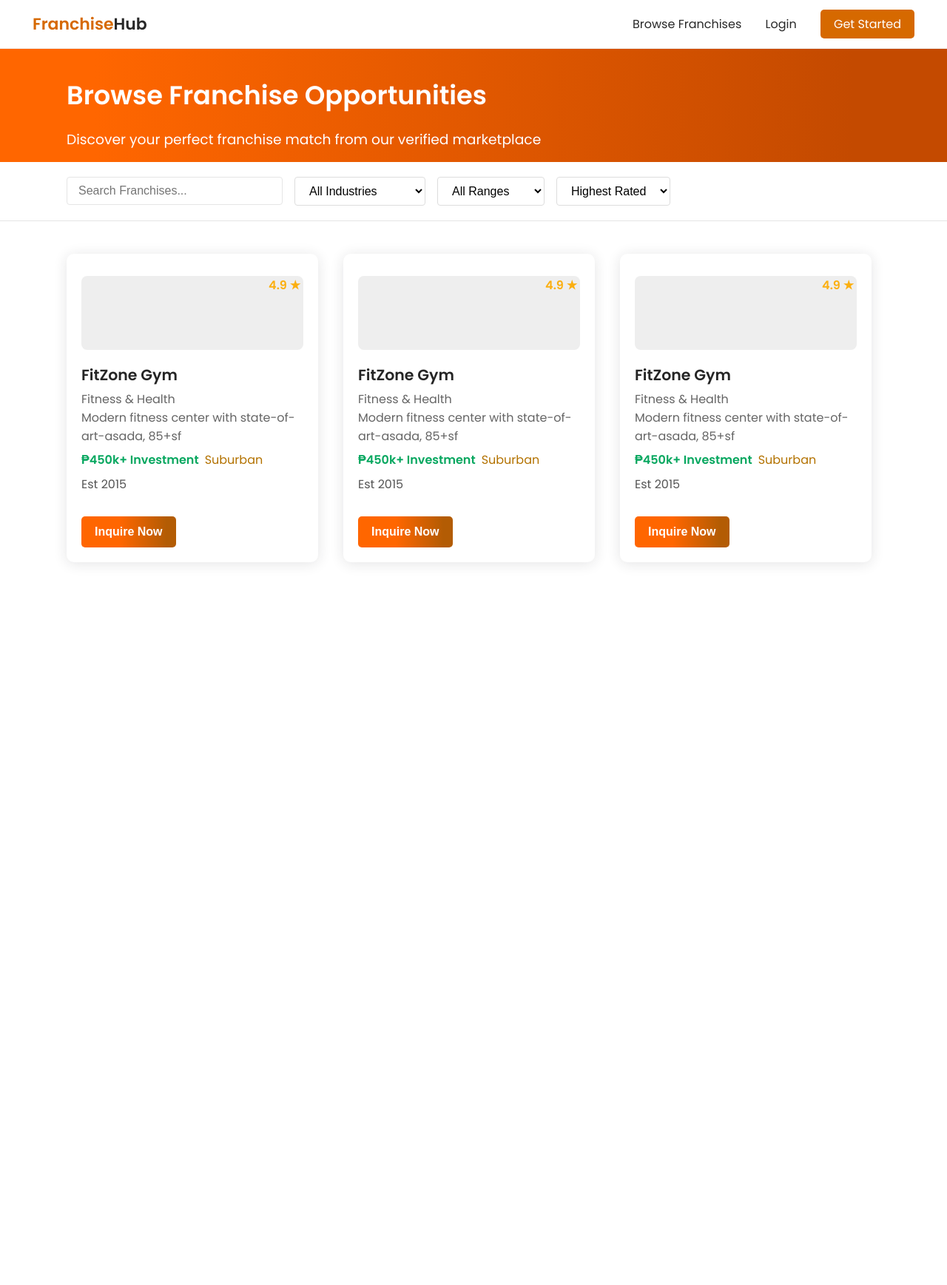
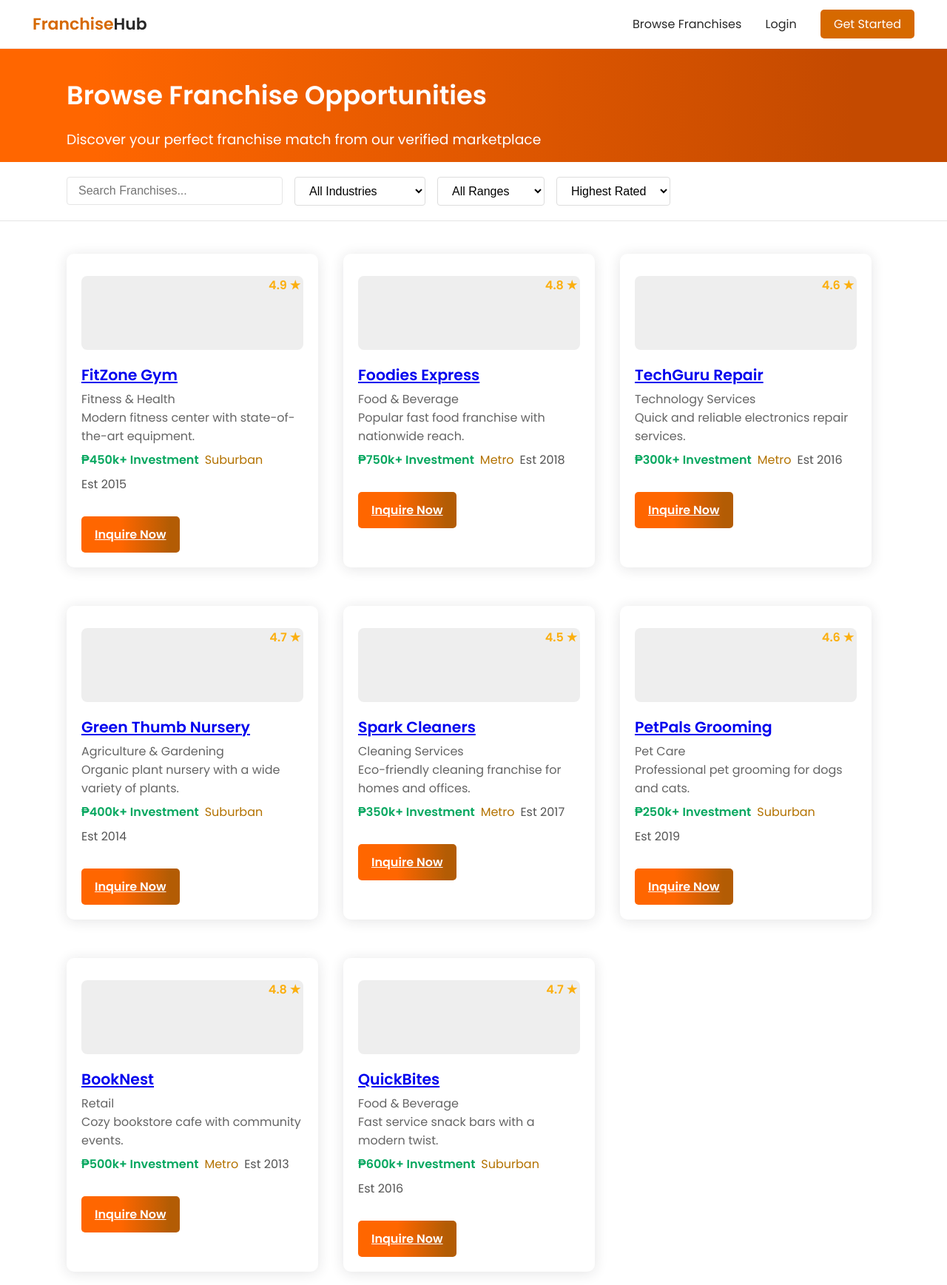
Before and after one commit to dillandeluxe/CSIT327-G5-FranchiseHub, a Django app: page /browse/ in a window 1280 px wide. Shown: the whole page at 74% size. Before the commit the page ends 763 px from the top, so only its background shows below. Run offline with Django 5.2, Linux system fonts and the light colour scheme.

Commit message:
On branch feature/public-interface Your branch is up to date with 'origin/feature/public-interface'.
Updated browse and added franchise details page

```diff
--- a/accounts/urls.py
+++ b/accounts/urls.py
@@ -8,5 +8,6 @@ urlpatterns = [
     path('register/', views.register_view, name='register'),
     path('login/', views.login_view, name='login'),
     path('logout/', views.logout_view, name='logout'),
-
+    path('franchise/<int:franchise_id>/', views.franchise_detail, name='franchise_detail'),
+    path('franchise/inquiry/', views.franchise_inquiry, name='franchise_inquiry'),
 ]
--- a/accounts/views.py
+++ b/accounts/views.py
@@ -2,6 +2,93 @@ from django.shortcuts import render, redirect
 from django.contrib.auth.models import User
 from django.contrib import messages
 from django.contrib.auth import authenticate, login, logout
+from django.http import HttpResponse
+from django.shortcuts import render
+from django.http import Http404
+
+
+franchises = [
+    {
+        'id': 1,
+        'name': 'FitZone Gym',
+        'industry': 'Fitness & Health',
+        'desc': 'Modern fitness center with state-of-the-art equipment.',
+        'investment': '₱450k+ Investment',
+        'location': 'Suburban',
+        'established': 'Est 2015',
+        'rating': '4.9 ★',
+    },
+    {
+        'id': 2,
+        'name': 'Foodies Express',
+        'industry': 'Food & Beverage',
+        'desc': 'Popular fast food franchise with nationwide reach.',
+        'investment': '₱750k+ Investment',
+        'location': 'Metro',
+        'established': 'Est 2018',
+        'rating': '4.8 ★',
+    },
+    {
+        'id': 3,
+        'name': 'TechGuru Repair',
+        'industry': 'Technology Services',
+        'desc': 'Quick and reliable electronics repair services.',
+        'investment': '₱300k+ Investment',
+        'location': 'Metro',
+        'established': 'Est 2016',
+        'rating': '4.6 ★',
+    },
+    {
+        'id': 4,
+        'name': 'Green Thumb Nursery',
+        'industry': 'Agriculture & Gardening',
+        'desc': 'Organic plant nursery with a wide variety of plants.',
+        'investment': '₱400k+ Investment',
+        'location': 'Suburban',
+        'established': 'Est 2014',
+        'rating': '4.7 ★',
+    },
+    {
+        'id': 5,
+        'name': 'Spark Cleaners',
+        'industry': 'Cleaning Services',
+        'desc': 'Eco-friendly cleaning franchise for homes and offices.',
+        'investment': '₱350k+ Investment',
+        'location': 'Metro',
+        'established': 'Est 2017',
+        'rating': '4.5 ★',
+    },
+    {
+        'id': 6,
+        'name': 'PetPals Grooming',
+        'industry': 'Pet Care',
+        'desc': 'Professional pet grooming for dogs and cats.',
+        'investment': '₱250k+ Investment',
+        'location': 'Suburban',
+        'established': 'Est 2019',
+        'rating': '4.6 ★',
+    },
+    {
+        'id': 7,
+        'name': 'BookNest',
+        'industry': 'Retail',
+        'desc': 'Cozy bookstore cafe with community events.',
+        'investment': '₱500k+ Investment',
+        'location': 'Metro',
+        'established': 'Est 2013',
+        'rating': '4.8 ★',
+    },
+    {
+        'id': 8,
+        'name': 'QuickBites',
+        'industry': 'Food & Beverage',
+        'desc': 'Fast service snack bars with a modern twist.',
+        'investment': '₱600k+ Investment',
+        'location': 'Suburban',
+        'established': 'Est 2016',
+        'rating': '4.7 ★',
+    }
+]
 
 def register_view(request):
     if request.method == 'POST':
@@ -48,4 +135,32 @@ def home_view(request):
     return render(request, 'accounts/home.html')
 
 def browse(request):
-    return render(request, 'accounts/browse.html')
+    return render(request, 'accounts/browse.html', {'franchises': franchises})
+
+def get_franchise_by_id(franchise_id):
+    # franchises list defined here or imported
+    return next((f for f in franchises if f['id'] == franchise_id), None)
+
+def franchise_detail(request, franchise_id):
+    franchise = get_franchise_by_id(franchise_id)
+    if not franchise:
+        raise Http404("Franchise not found")
+    if request.GET.get('ajax') == '1':
+        return render(request, 'accounts/franchise_detail_modal.html', {'franchise': franchise})
+    else:
+        return render(request, 'accounts/franchise_detail_full.html', {'franchise': franchise})
+
+def franchise_inquiry(request):
+    if request.method == "POST":
+        # process form input, e.g. save to DB, send email, etc.
+        full_name = request.POST.get("full_name")
+        email = request.POST.get("email")
+        phone = request.POST.get("phone")
+        location = request.POST.get("location")
+        experience_level = request.POST.get("experience_level")
+        comments = request.POST.get("comments")
+        subscribe = bool(request.POST.get("subscribe"))
+        agree_terms = bool(request.POST.get("agree_terms"))
+        # [store or process the inquiry here]
+        return HttpResponse("Thank you for your inquiry! We will contact you soon.")
+    return redirect('site-home')
--- a/static/accounts/browse.css
+++ b/static/accounts/browse.css
@@ -110,3 +110,31 @@ body {
   .franchise-list { flex-direction: column; align-items: center; }
   .filters { flex-direction: column; align-items: flex-start; gap: 10px; }
 }
+/* Modal Overlay: Always centered and topmost */
+.modal-bg {
+  position: fixed;
+  top: 0; left: 0;
+  width: 100vw; height: 100vh;
+  background: rgba(30,30,30,0.75);
+  display: none; /* default hidden */
+  align-items: center;
+  justify-content: center;
+  z-index: 9999;
+}
+
+/* When JS sets display: flex (inline in style), this ensures overlay works */
+.modal-bg[style*="display: flex"] {
+  display: flex !important;
+}
+
+/* Modal Content: true card, centered */
+.modal-content {
+  background: #fff;
+  border-radius: 12px;
+  padding: 40px 28px;
+  max-width: 540px;
+  width: 100%;
+  box-shadow: 0 12px 40px rgba(15,15,30,0.18);
+  position: relative;
+  z-index: 10000;
+}
--- a/templates/accounts/browse.html
+++ b/templates/accounts/browse.html
@@ -63,52 +63,65 @@
 
   <!-- Franchise Cards List -->
   <section class="franchise-list">
+    {% for franchise in franchises %}
     <div class="franchise-card">
       <div class="franchise-cover"></div>
-      <h3>FitZone Gym</h3>
+      <h3>
+        <a href="#" class="open-modal" data-id="{{ franchise.id }}">{{ franchise.name }}</a>
+      </h3>
       <div class="franchise-meta">
-        <span class="industry">Fitness & Health</span><br>
-        <span class="desc">Modern fitness center with state-of-art-asada, 85+sf</span>
+        <span class="industry">{{ franchise.industry }}</span><br>
+        <span class="desc">{{ franchise.desc }}</span>
         <div class="franchise-details">
-          <span class="investment">₱450k+ Investment</span>
-          <span class="location">Suburban</span>
-          <span class="established">Est 2015</span>
+          <span class="investment">{{ franchise.investment }}</span>
+          <span class="location">{{ franchise.location }}</span>
+          <span class="established">{{ franchise.established }}</span>
         </div>
-        <span class="rating">4.9 ★</span>
+        <span class="rating">{{ franchise.rating }}</span>
       </div>
-      <button class="inquire-btn">Inquire Now</button>
+      <!-- "Inquire Now" triggers modal overlay -->
+      <a href="#" class="inquire-btn open-modal" data-id="{{ franchise.id }}">Inquire Now</a>
     </div>
-    <div class="franchise-card">
-      <div class="franchise-cover"></div>
-      <h3>FitZone Gym</h3>
-      <div class="franchise-meta">
-        <span class="industry">Fitness & Health</span><br>
-        <span class="desc">Modern fitness center with state-of-art-asada, 85+sf</span>
-        <div class="franchise-details">
-          <span class="investment">₱450k+ Investment</span>
-          <span class="location">Suburban</span>
-          <span class="established">Est 2015</span>
-        </div>
-        <span class="rating">4.9 ★</span>
-      </div>
-      <button class="inquire-btn">Inquire Now</button>
-    </div>
-    <div class="franchise-card">
-      <div class="franchise-cover"></div>
-      <h3>FitZone Gym</h3>
-      <div class="franchise-meta">
-        <span class="industry">Fitness & Health</span><br>
-        <span class="desc">Modern fitness center with state-of-art-asada, 85+sf</span>
-        <div class="franchise-details">
-          <span class="investment">₱450k+ Investment</span>
-          <span class="location">Suburban</span>
-          <span class="established">Est 2015</span>
-        </div>
-        <span class="rating">4.9 ★</span>
-      </div>
-      <button class="inquire-btn">Inquire Now</button>
-    </div>
+    {% endfor %}
   </section>
 
+  <!-- Modal Overlay Container (should be at END of body for best z-index stacking!) -->
+  <div id="franchise-modal-bg" class="modal-bg" style="display:none;">
+    <div id="franchise-modal" class="modal-content"></div>
+  </div>
+
+  <!-- Modal Logic: Handles opening/closing of modal overlay -->
+  <script>
+    function openFranchiseModal(franchiseId) {
+      fetch('/accounts/franchise/' + franchiseId + '/?ajax=1')
+        .then(response => response.text())
+        .then(html => {
+          const modalBg = document.getElementById('franchise-modal-bg');
+          const modal = document.getElementById('franchise-modal');
+          modal.innerHTML = html;
+          modalBg.style.display = 'flex';
+        })
+        .catch(err => console.error('Failed to load franchise detail:', err));
+    }
+
+    document.addEventListener('DOMContentLoaded', () => {
+      // Attach to BOTH franchise name and inquire buttons
+      document.querySelectorAll('.open-modal').forEach(button => {
+        button.addEventListener('click', event => {
+          event.preventDefault();
+          const franchiseId = button.getAttribute('data-id');
+          if (franchiseId) openFranchiseModal(franchiseId);
+        });
+      });
+
+      // Clicking the overlay background closes the modal
+      document.getElementById('franchise-modal-bg').addEventListener('click', e => {
+        if (e.target.id === 'franchise-modal-bg') {
+          e.target.style.display = 'none';
+          document.getElementById('franchise-modal').innerHTML = '';
+        }
+      });
+    });
+  </script>
 </body>
 </html>
```
Also changed, not shown: static/accounts/franchise_detail.css (added, +64 -0 lines), static/accounts/franchise_detail_modal.css (added, +73 -0 lines), templates/accounts/franchise_detail.html (added, +67 -0 lines), templates/accounts/franchise_detail_modal.html (added, +72 -0 lines).
